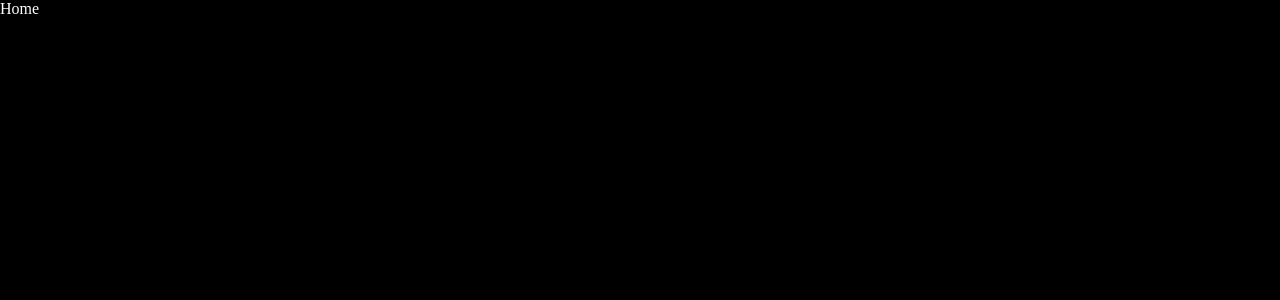
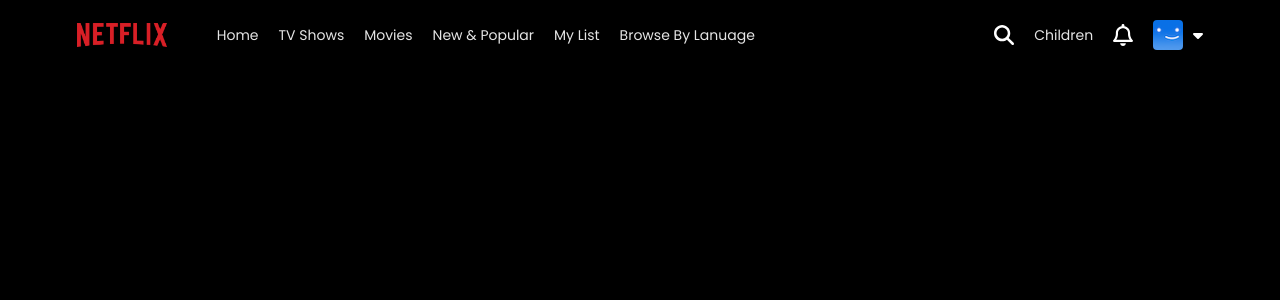
Before and after one commit to WimukthiMadushan/Netflix-Clone, a React (Vite) app: page / in a window 1280 px wide. Shown: the top 300 px of the page. Built offline with nearby package versions, Linux system fonts and the light colour scheme.

Commit message:
import poppins font to the project

```diff
--- a/src/Pages/Home/Home.jsx
+++ b/src/Pages/Home/Home.jsx
@@ -1,9 +1,10 @@
 import React from 'react'
 import './Home.css'
+import NavBar from '../../Components/NavBar/NavBar'
 
 const Home = () => {
   return (
-    <div className='home'>Home</div>
+    <div className='home'><NavBar/></div>
   )
 }
 
--- a/src/index.css
+++ b/src/index.css
@@ -1,3 +1,5 @@
+@import url('https://fonts.googleapis.com/css2?family=Poppins:ital,wght@0,100;0,200;0,300;0,400;0,500;0,600;0,700;0,800;0,900;1,100;1,200;1,300;1,400;1,500;1,600;1,700;1,800;1,900&display=swap');
+
 *{
   margin: 0;
   padding: 0;
@@ -7,4 +9,5 @@
 body{
   background: black;
   color: white;
+  font-family: 'poppins';
 }
```
